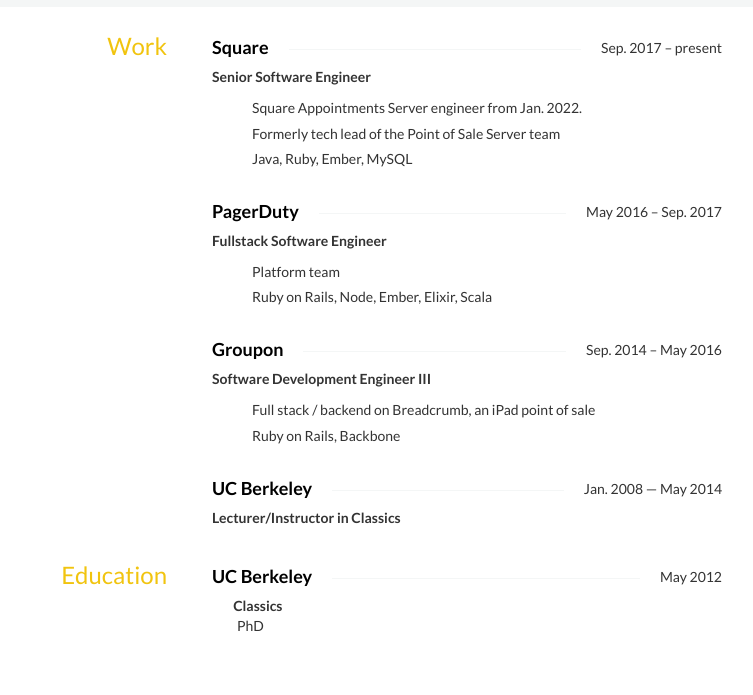
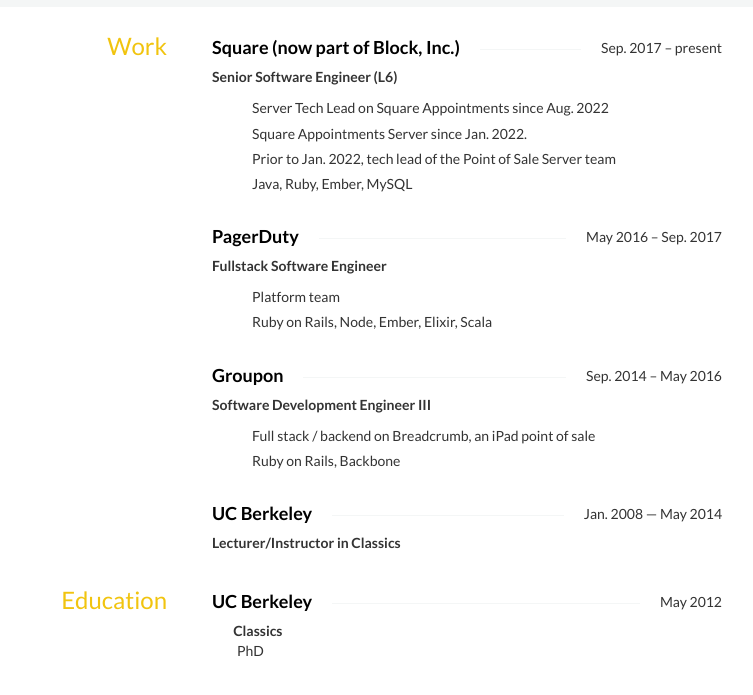
Before and after one commit to dwalin1/dwalin1.github.io, a plain HTML site: page index.html in a window 1280 px wide. Shown: the part 49-744 px from the top of the page, without its empty margins (263-1016 px from the left). Drawn offline with nearby package versions, Linux system fonts and the light colour scheme; some icons are missing.

Commit message:
Update roles

```diff
--- a/index.html
+++ b/index.html
@@ -228,22 +228,25 @@ h4 span:first-child {
 
 			<div class="col-sm-12">
 				<h4 class="strike-through">
-					<span>Square</span>
+					<span>Square (now part of Block, Inc.)</span>
 					<span class="date">
 						Sep. 2017 – present
 					</span>
 				</h4>
 
 				<div class="position">
-					Senior Software Engineer
+					Senior Software Engineer (L6)
 				</div>
 
 				<ul class="highlights">
 					<li class="bullet">
-						Square Appointments Server engineer from Jan. 2022.
+						Server Tech Lead on Square Appointments since Aug. 2022</span>
 					</li>
 					<li class="bullet">
-						Formerly tech lead of the Point of Sale Server team
+						Square Appointments Server since Jan. 2022.
+					</li>
+					<li class="bullet">
+						Prior to Jan. 2022, tech lead of the Point of Sale Server team
 					</li>
 					<li class="bullet">
 						Java, Ruby, Ember, MySQL
```
